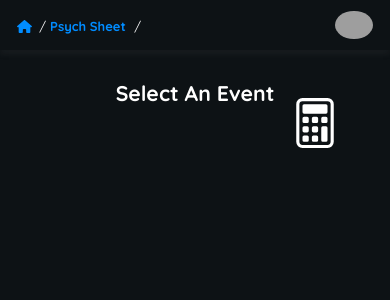
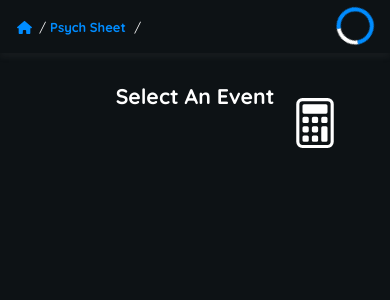
Before and after one commit to Panashe-66/psych-sheet, a Flask app: page /psych_sheet/1 in a window 390 px wide. Shown: the top 300 px of the page. Run offline with Flask 3, Linux system fonts and the light colour scheme; the visitor is signed in with stand-in values (Sample User, id 1); data that the repository does not hold is empty; grey boxes are pictures that could not be loaded.

Commit message:
Add files via upload

```diff
--- a/static/header.css
+++ b/static/header.css
@@ -11,6 +11,7 @@
     height: 41px;
     object-fit: cover;
     cursor: pointer;
+    aspect-ratio: 1 / 1;
 
     @media (max-width: 1024px) {
         width: 40px;
@@ -18,8 +19,13 @@
     }
 
     @media (max-width: 768px) {
+        height: 38px;
         width: 38px;
-        width: 38px;
+    }
+
+    @media (max-width: 425px) {
+        height: 37.5px;
+        width: 37.5px;
     }
 }
 
@@ -39,6 +45,10 @@
 
     @media (max-width: 768px) {
         margin: 0 17px;
+    }
+
+    @media (max-width: 425px) {
+        margin: 0 16.5px;
     }
 }
 
@@ -116,20 +126,29 @@ header {
     height: 31px;
     border-radius: 50%;
     animation: spin 1s linear infinite;
-    position: absolute;
     right: 0;
-    margin: 20px;
+    margin-right: 20px;
+    aspect-ratio: 1 / 1;
 
     @media (max-width: 1024px) {
         border-width: 4.8px;
         width: 30.4px;
         height: 30.4px;
+        margin-right: 19px;
     }
 
     @media (max-width: 768px) {
         width: 29px;
         height: 29px;
         border-width: 4.5px;
+        margin-right: 17px;
+    }
+
+    @media (max-width: 425px) {
+        width: 28.5px;
+        height: 28.5px;
+        border-width: 4.5px;
+        margin-right: 16.5px;
     }
 }
 
--- a/templates/base.html
+++ b/templates/base.html
@@ -49,6 +49,7 @@
     </main>
 
     <script>
+        spinner_animation();
         document.addEventListener("DOMContentLoaded", function() {
             window.scrollTo(0, 0);
         });
```
Also changed, not shown: app.py (line endings or trailing spaces).
